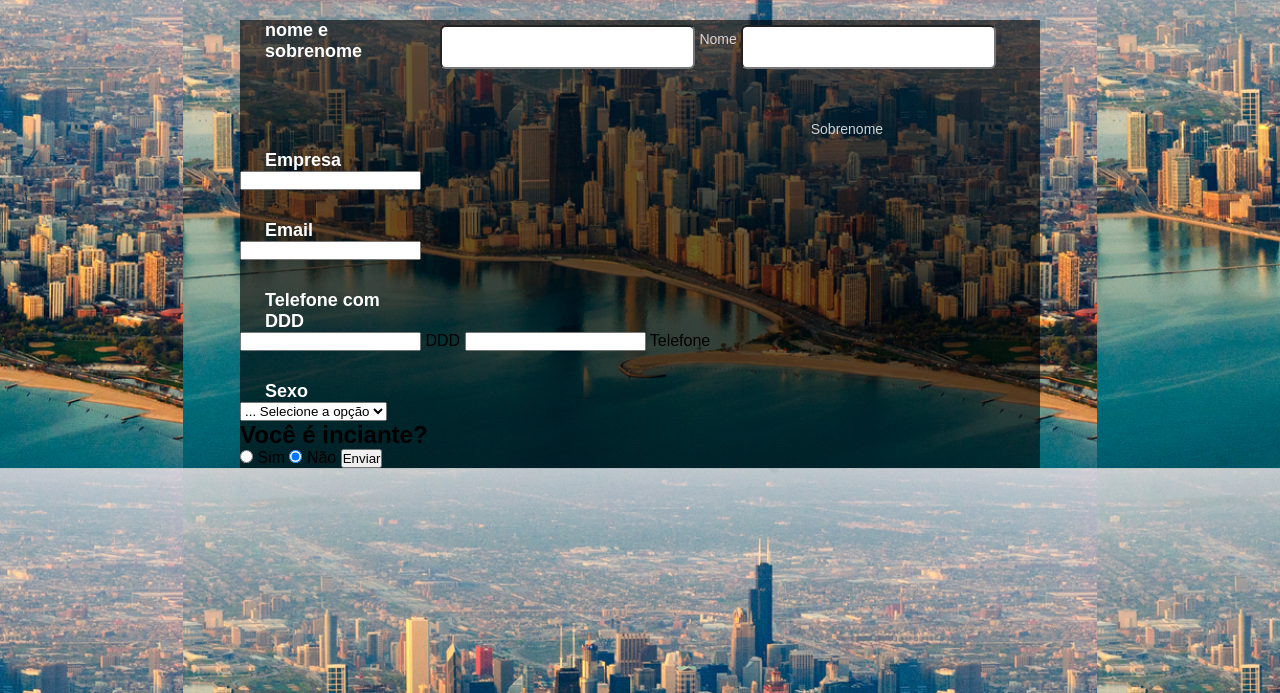
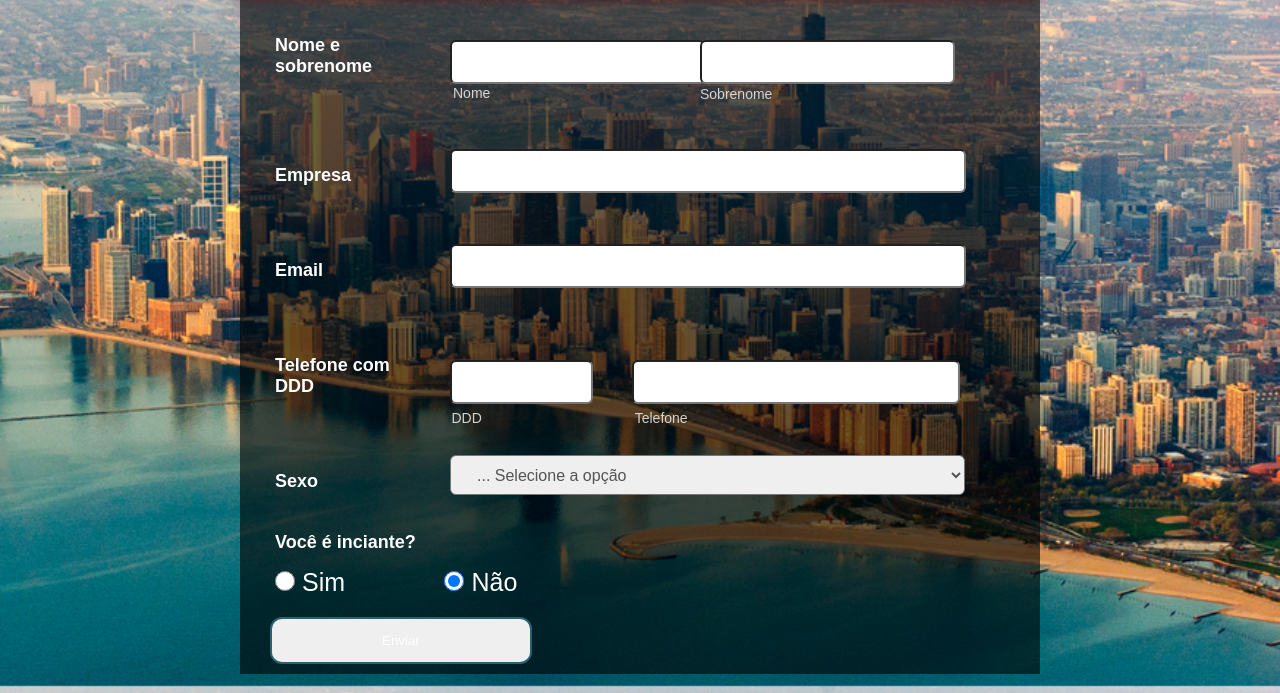
Before and after one commit to Rique82/formularioCadastro, a plain HTML site: page index.html in a window 1280 px wide. Shown: the part 107-800 px from the top of the page. Drawn offline with Linux system fonts and the light colour scheme.

Commit message:
Add files via upload

```diff
--- a/index.html
+++ b/index.html
@@ -11,15 +11,18 @@
 
     <div class="registroformulario"><h1>Formulario de Cadastro</h1></div>
 
-    <div class="formulario">
+            <div class="conteudo">
+
+
                 <form>
+
                     <Div id=nome>
 
-                <h2 class="nome">nome e sobrenome</h2>
-                <input class="umnome" type="text" name="um_nome">
-                <label class="umlabel" >nome</label>
+                        <h2 class="nome">Nome e sobrenome</h2>
+                        <input class="primeironome" type="text" name="primeiro_nome">
+                        <label class="primeirolabel" >nome</label>
                         <input class="sobrenome" type="text" name="sobre_nome">
-                <label class="sobrelabelum">sobrenome</label>
+                        <label class="sobrenomelabel">sobrenome</label>
 
                     </Div>
 
@@ -31,7 +34,7 @@
 
                     <h2 class="nome">Telefone com DDD</h2>
                     <input class="codigo" type="text" name="codigo_a">
-            <label class="codigo_a">DDD</label>
+                    <label class="codigo_area">DDD</label>
                     <input class="number" type="text" name="phone">
                     <label class="numero-telefone">Telefone</label>
 
@@ -43,7 +46,7 @@
                     </select>
 
 
-            <h2 class="nivel"> Você é inciante? </h2>
+                    <h2 id="nivel">Você é inciante?</h2>
 
                     <label class="radio">
                         <input class="radio_um" type="radio" name="radio" checked="checked" name="">
@@ -65,7 +68,7 @@
 
                 </form>
 
-
+            </div>
     </div>
 </body>
 </html>
--- a/style.css
+++ b/style.css
@@ -7,7 +7,7 @@ body
 {
     background-image: url(baraba.jpg);
     background-position: center;
-    background-size: contain;
+    background-size: cover;
     font-family: sans-serif;
     margin-top: 40px;
 }
@@ -22,23 +22,31 @@ body
 text-align: center;
 border-radius: 15px 15px 0px 0px;
 box-shadow: inset 0 0 1em gold, 0 0 1em red;
+border-top: 5px solid red;
+animation: changeColor 2s linear infinite;
 }
 
-.formulario
+@keyframes changeColor {
+    0% {border-color: red;}
+    50% {border-color: green;}
+    100% {border-color: red;}
+}
+
+.conteudo
 {
     background-color: rgb(0,0,0,0.6);
     width: 800px;
-    margin: auto;
+    margin: auto
 }
 
-.form
+form
 {
     padding: 10px;
 }
 
 #nome
 {
-  width: 100%;
+    width: 100px;
     height: 100px;
 }
 
@@ -50,9 +58,10 @@ body
     color: white;
     font-size: 18px;
     font-weight: 700;
+
 }
 
-.umnome
+.primeironome
 {
     position: relative;
     left: 200px;
@@ -61,36 +70,178 @@ body
     border-radius: 6px;
     padding: 0 22px;
     font-size: 16px;
+
 }
 
 .sobrenome
 {
     position: relative;
-    left: 200px;
-    top: -37px;
+    left: 450px;
+    top: -99px;
     line-height: 40px;
     border-radius: 6px;
     padding: 0 22px;
     font-size: 16px;
-    color:#555;
+    color: #555;
+
 }
 
-.umlabel
+.primeirolabel
 {
     position: relative;
-    color: #E5E5E5E5;
+    color: #e5e5e5e5;
     text-transform: capitalize;
     font-size: 14px;
-    left: 200px;
-    top: -45px;
+    left: 203px;
+    top: -37px;
+
 }
 
-.sobrelabelum
+.sobrenomelabel
 {
     position: relative;
-    color: #E5E5E5E5;
+    color: #e5e5e5e5;
     text-transform: capitalize;
     font-size: 14px;
-    left: 10px;
-    top: 45px;
+    left: 450px;
+    top: -98px;
 }
+
+.empresa
+{
+    position: relative;
+    left: 200px;
+    top: -37px;
+    line-height: 40px;
+    width: 468px;
+    border-radius: 6px;
+    padding: 0 22px;
+    font-size: 16px;
+    color: #555;
+}
+
+.email
+{
+    position: relative;
+    left: 200px;
+    top: -37px;
+    line-height: 40px;
+    width: 468px;
+    border-radius: 6px;
+    padding: 0 22px;
+    font-size: 16px;
+    color: #555;
+}
+
+.codigo
+{
+    position: relative;
+    left: 200px;
+    top: -37px;
+    line-height: 40px;
+    width: 95px;
+    border-radius: 6px;
+    padding: 0 22px;
+    font-size: 16px;
+    color: #555;
+}
+
+.number
+{
+    position: relative;
+    left: 200px;
+    top: -37px;
+    line-height: 40px;
+    width: 280px;
+    border-radius: 6px;
+    padding: 0 22px;
+    font-size: 16px;
+    color: #555;
+}
+
+.codigo_area
+{
+    position: relative;
+    color: #e5e5e5e5;
+    text-transform: capitalize;
+    font-size: 14px;
+    left: 54px;
+    top: -1px;
+}
+
+.numero-telefone
+{
+    position: relative;
+    color: #e5e5e5e5;
+    text-transform: capitalize;
+    font-size: 14px;
+    left: -130px;
+    top: -1px;
+}
+
+.opcoes
+{
+    position: relative;
+    left: 200px;
+    top: -37px;
+    line-height: 40px;
+    width: 515px;
+    height: 40px;
+    border-radius: 6px;
+    padding: 0 22px;
+    font-size: 16px;
+    color: #555;
+    outline: none;
+    overflow: hidden;
+}
+
+.opcoes option
+{
+    font-size: 20px;
+}
+
+#nivel
+{
+    margin-left: 25px;
+    color: white;
+    font-size: 18px;
+}
+
+.radio
+{
+    display: inline-block;
+    padding-right: 70px;
+    font-size: 25px;
+    margin-left: 25px;
+    margin-top: 15px;
+    color: white;
+}
+
+.radio input
+{
+    width: 20px;
+    height: 20px;
+    border-radius: 50%;
+    cursor: pointer;
+    outline: none;
+}
+
+button
+{
+    background-color: 3baf9f;
+    display: block;
+    margin: 20px 0px 0px 20px;
+    text-align: center;
+    border-radius: 12px;
+    border: 2px solid #266473;
+    padding: 14px 110px;
+    outline: none;
+    color: white;
+    cursor: pointer;
+    transition: 0.25px;
+}
+
+button:hover
+{
+    background-color: red;
+}
```
Lines whose indentation alone changed are shown as unchanged.
